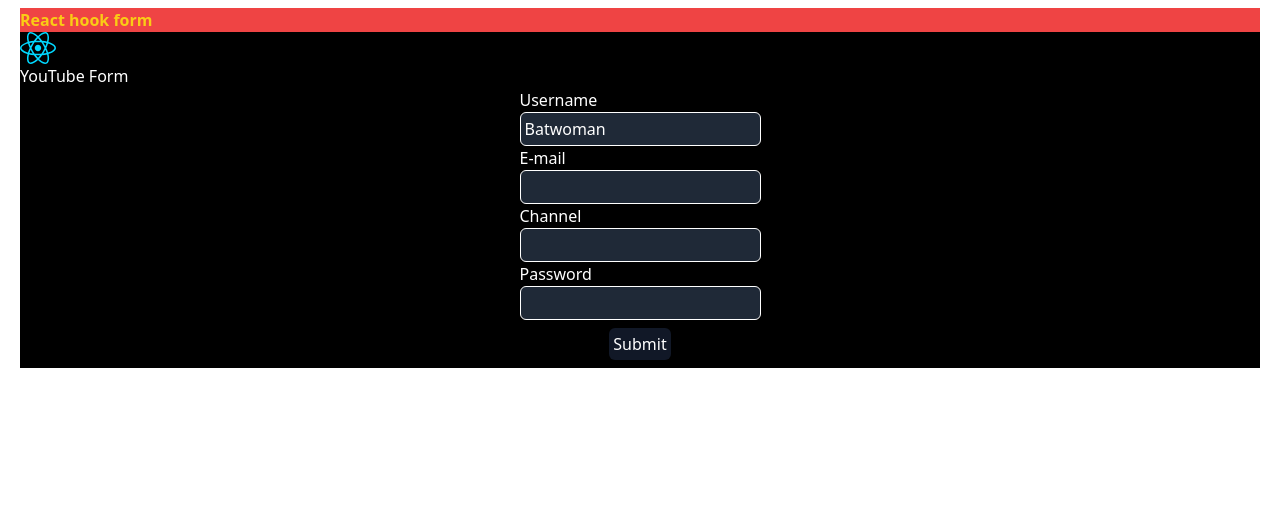
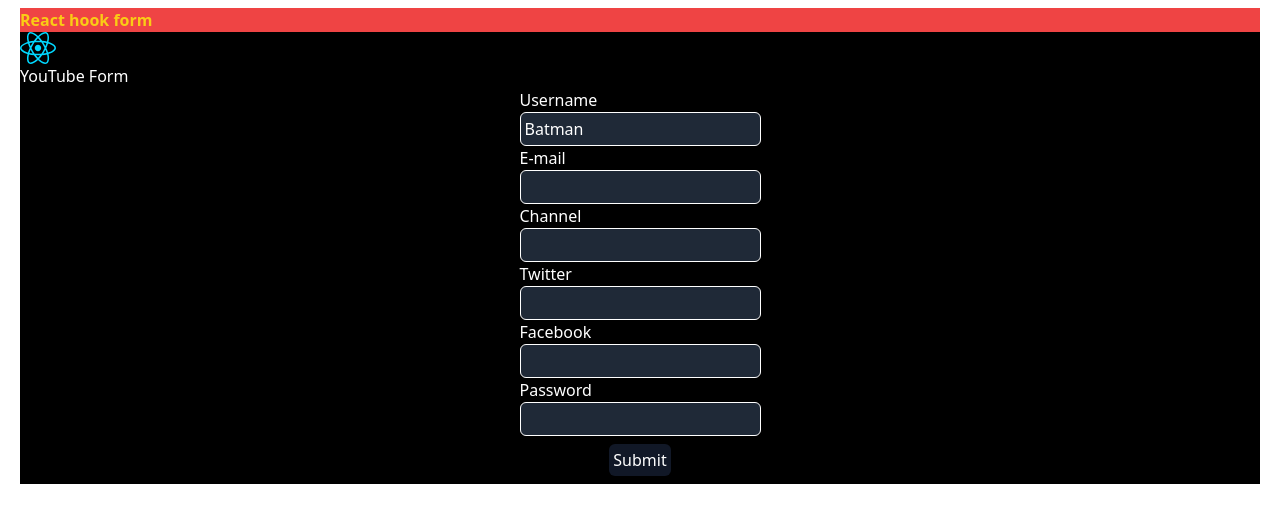
Before and after one commit to SARPAINe/React-hook-form, a React (Vite) app: page / in a window 1280 px wide. Shown: the top 522 px of the page. Built offline with nearby package versions, Linux system fonts and the light colour scheme.

Commit message:
feat: nested objects

```diff
--- a/src/components/YouTubeForm.tsx
+++ b/src/components/YouTubeForm.tsx
@@ -6,6 +6,10 @@ type FormValues = {
   email: string;
   channel: string;
   password: string;
+  social: {
+    twitter: string;
+    facebook: string;
+  };
 };
 
 export const YouTubeForm = () => {
@@ -25,7 +29,13 @@ export const YouTubeForm = () => {
 
   const form = useForm<FormValues>({
     defaultValues: {
-      username: "Batwoman",
+      username: "Batman",
+      email: "",
+      channel: "",
+      social: {
+        twitter: "",
+        facebook: "",
+      },
     },
   });
 
@@ -96,15 +106,33 @@ export const YouTubeForm = () => {
           />
           <p className="text-red-700">{errors?.channel?.message}</p>
         </div>
+        <div className="mx-2 flex flex-col">
+          <label htmlFor="twitter">Twitter</label>
+          <input
+            type="text"
+            id="twitter"
+            {...register("social.twitter")}
+            className="border border-white border-solid rounded-md bg-gray-800  focus:outline-none p-1"
+          />
+        </div>
+        <div className="mx-2 flex flex-col">
+          <label htmlFor="facebook">Facebook</label>
+          <input
+            type="text"
+            id="facebook"
+            {...register("social.facebook")}
+            className="border border-white border-solid rounded-md bg-gray-800  focus:outline-none p-1"
+          />
+        </div>
         <div className="flex flex-col mx-2">
-          <label htmlFor="channel">Password</label>
+          <label htmlFor="password">Password</label>
           <input
             type="password"
             id="password"
             {...register("password", { required: "Password is required" })}
             className="border border-white border-solid rounded-md bg-gray-800  focus:outline-none p-1"
           />
-          <p className="text-red-700">{errors?.channel?.message}</p>
+          <p className="text-red-700">{errors?.password?.message}</p>
         </div>
 
         <button className="flex self-center rounded-md my-2 mx-2 p-1 bg-gray-900 w-fit">
```
